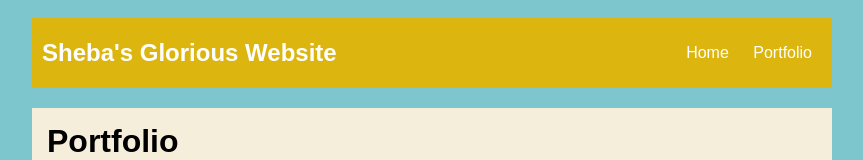
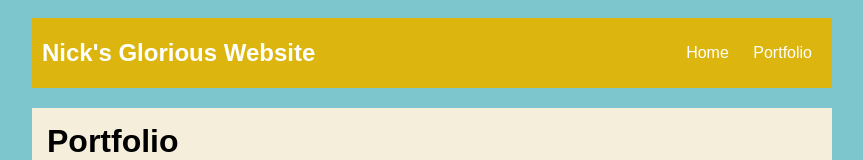
Before and after one commit to NickLewellen34/NickLewellen34.github.io, a plain HTML site: page portfolio.html in a window 1280 px wide. Shown: the top 160 px of the page, without its empty margins (208-1071 px from the left). Drawn offline with Linux system fonts and the light colour scheme.

```diff
--- a/portfolio.html
+++ b/portfolio.html
@@ -8,7 +8,7 @@
     <body>
       <div id="all-contents">
         <nav>
-            <h1>Sheba's Glorious Website</h1>
+            <h1>Nick's Glorious Website</h1>
             <ul id="nav-ul">
                 <li class="nav-li">
                     <a class="nav-a" href="index.html">Home</a>
```
